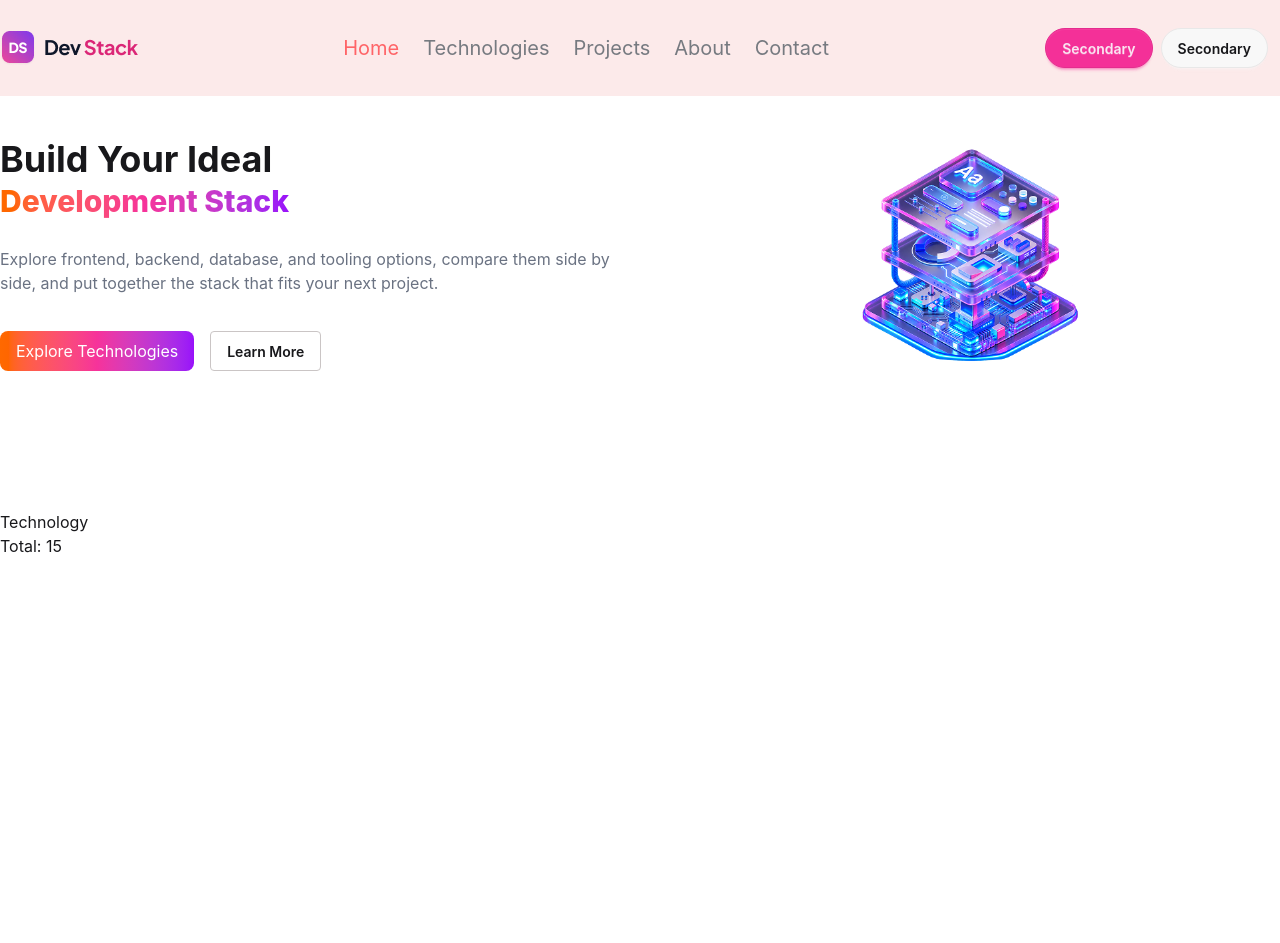
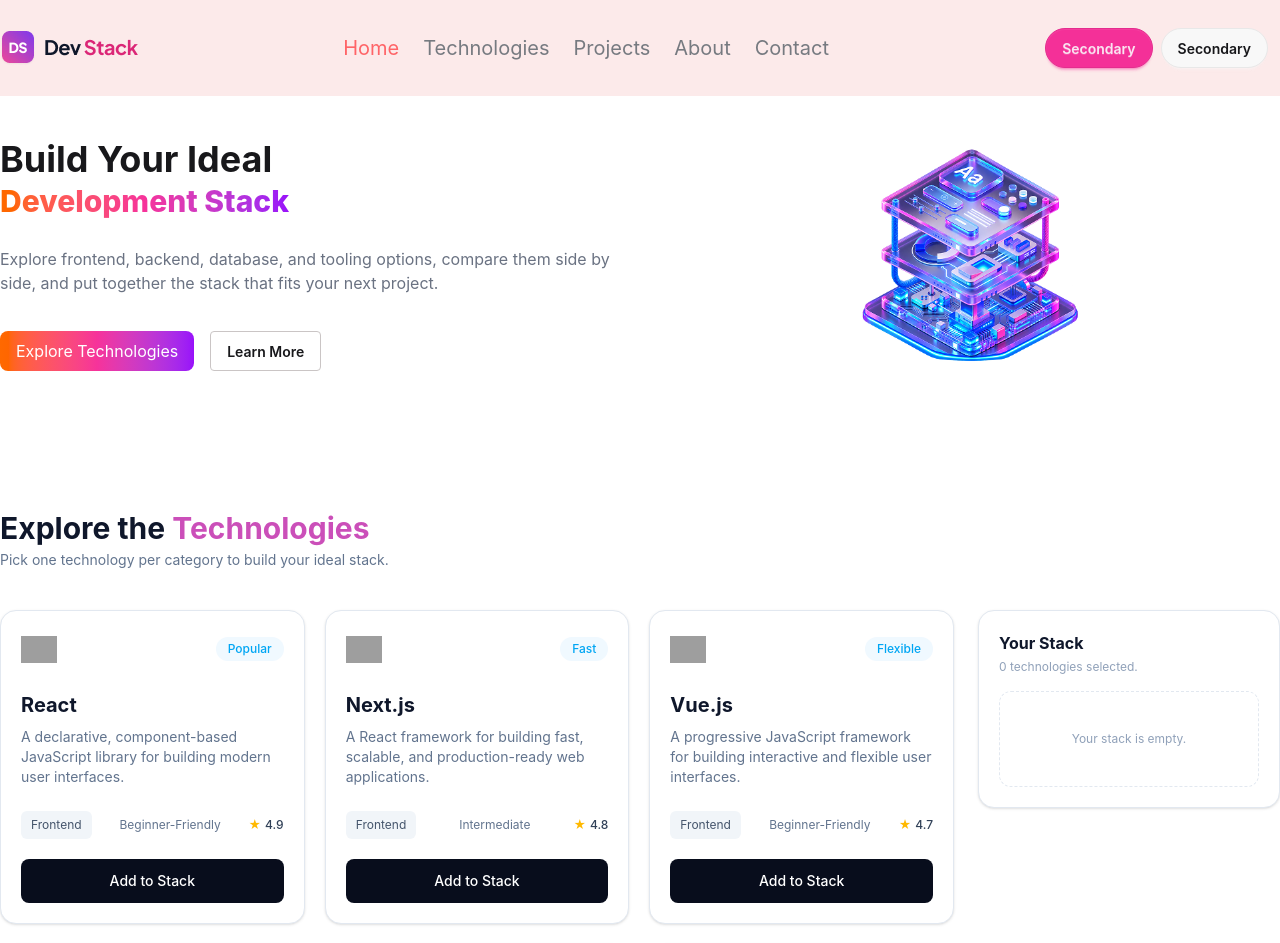
Before and after one commit to nayanhalder730/dev-stack-2026, a React (Vite) app: page / in a window 1280 px wide. Shown: the top 943 px of the page. Before the commit the page ends 800 px from the top, so only its background shows below. Built offline with nearby package versions, Linux system fonts and the light colour scheme; grey boxes are pictures that could not be loaded.

Commit message:
creat 3 files for explore the technology section ,first fetch the data.json file using promise,than drilling the data techonologies.tsx file,in this file declear toastify and passing techonolohy data other 2 files,that one make card and other techonologyStack

```diff
--- a/package.json
+++ b/package.json
@@ -13,6 +13,7 @@
     "@tailwindcss/vite": "^4.3.3",
     "react": "^19.2.8",
     "react-dom": "^19.2.8",
+    "react-toastify": "^11.1.0",
     "tailwindcss": "^4.3.3"
   },
   "devDependencies": {
--- a/src/App.tsx
+++ b/src/App.tsx
@@ -1,9 +1,10 @@
 import "./App.css";
 import Nav from "./component/nav";
 import Banner from "./component/banner";
-import { Suspense } from "react";
+import { Suspense, useState } from "react";
+import Technologies from "./component/technologies";
 import type { ITechnology } from "./type/type";
-import Technologies from "./component/technologies";
+import { ToastContainer } from "react-toastify";
 
 const technologiesPromis = async (): Promise<ITechnology[]> => {
   const res = await fetch("/data.json");
@@ -13,14 +14,18 @@ const technologiesPromis = async (): Promise<ITechnology[]> => {
 };
 
 function App() {
+  const [technologies] = useState(() => technologiesPromis);
+
   return (
     <>
       <Nav />
       <Banner />
 
       <Suspense fallback="Loading....">
-        <Technologies technologies={technologiesPromis()} />
+        <Technologies technologies={technologies()} />
       </Suspense>
+
+      <ToastContainer />
     </>
   );
 }
--- a/src/component/technologies.tsx
+++ b/src/component/technologies.tsx
@@ -1,19 +1,133 @@
-import { use } from "react";
+import { use, useState } from "react";
+import { toast, Bounce } from "react-toastify";
+
 import type { ITechnology } from "../type/type";
+import TechnologyCart from "./technologyCart";
+import TechnologyStack from "./technologyStack";
 
-export interface TechnologiesProps {
+interface TechnologiesProps {
   technologies: Promise<ITechnology[]>;
 }
 
 export default function Technologies({
   technologies,
 }: TechnologiesProps) {
-  const tec = use(technologies);
+  const technology = use(technologies);
+
+  const [selectedTechnologies, setSelectedTechnologies] = useState<
+    ITechnology[]
+  >([]);
+
+
+  const handleAdd = (tech: ITechnology) => {
+
+    const alreadySelected = selectedTechnologies.some(
+      (item) => item.id === tech.id
+    );
+
+    if (alreadySelected) {
+      toast.info(`${tech.name} is already in your stack!`, {
+        position: "bottom-right",
+        autoClose: 3000,
+        theme: "light",
+      });
+
+      return;
+    }
+
+    setSelectedTechnologies((prev) => [...prev, tech]);
+
+    toast.success(`🦄 ${tech.name} added to your stack!`, {
+      position: "bottom-right",
+      autoClose: 5000,
+      hideProgressBar: false,
+      closeOnClick: false,
+      pauseOnHover: true,
+      draggable: true,
+      progress: undefined,
+      theme: "light",
+      transition: Bounce,
+    });
+  };
+
+  const handleRemove = (id: string) => {
+    const removedTechnology = selectedTechnologies.find(
+      (item) => item.id === id
+    );
+
+    setSelectedTechnologies((prev) =>
+      prev.filter((item) => item.id !== id)
+    );
+
+    if (removedTechnology) {
+      toast.success(
+        `${removedTechnology.name} removed from your stack.`,
+        {
+          position: "bottom-right",
+          autoClose: 3000,
+          theme: "light",
+        }
+      );
+    }
+  };
+
+  const handleRemoveAll = () => {
+    if (selectedTechnologies.length === 0) {
+      return;
+    }
+
+    setSelectedTechnologies([]);
+
+    toast.success("All technologies removed from your stack.", {
+      position: "bottom-right",
+      autoClose: 3000,
+      theme: "light",
+    });
+  };
 
   return (
-    <div>
-        <h3>Technology</h3>
-      <h2>Total: {tec.length}</h2>
-    </div>
+    <section>
+      <div className="container mx-auto ">
+
+        <div className="mb-10">
+          <h1 className="text-3xl font-bold text-slate-900">
+            Explore the <span className="text-[#cb4fb9]">Technologies</span>
+          </h1>
+
+          <p className="mt-1 text-sm text-slate-500">
+            Pick one technology per category to build your ideal stack.
+          </p>
+        </div>
+
+        <div className="grid grid-cols-1 gap-6 lg:grid-cols-4">
+
+          <div className="lg:col-span-3">
+            <div className="grid grid-cols-1 gap-5 xl:grid-cols-3">
+
+              {technology.map((item) => (
+                <TechnologyCart
+                  key={item.id}
+                  technology={item}
+                  onAdd={handleAdd}
+                  isSelected={selectedTechnologies.some(
+                    (tech) => tech.id === item.id
+                  )}
+                />
+              ))}
+
+            </div>
+          </div>
+
+          <div className="lg:col-span-1">
+            <TechnologyStack
+              selectedTechnologies={selectedTechnologies}
+              onRemove={handleRemove}
+              onRemoveAll={handleRemoveAll}
+            />
+          </div>
+
+        </div>
+      </div>
+    </section>
   );
 }
--- /dev/null
+++ b/src/component/technologyCart.tsx
@@ -0,0 +1,62 @@
+import type { ITechnology } from "../type/type";
+
+interface TechnologyCartProps {
+  technology: ITechnology;
+  onAdd: (technology: ITechnology) => void;
+  isSelected: boolean;
+}
+
+export default function TechnologyCart({
+  technology,
+  onAdd,
+  isSelected,
+}: TechnologyCartProps) {
+  return (
+    <div className="rounded-2xl border border-slate-200 bg-white p-5 shadow-sm transition duration-300 hover:-translate-y-1 hover:shadow-md">
+      <div className="mb-6 flex items-center justify-between">
+        <img
+          src={technology.icon}
+          alt={technology.name}
+          className="h-9 w-9 object-contain"
+        />
+
+        <span className="rounded-full bg-sky-50 px-3 py-1 text-xs font-medium text-sky-500">
+          {technology.badge}
+        </span>
+      </div>
+
+      <h2 className="mb-2 text-xl font-bold text-slate-900">
+        {technology.name}
+      </h2>
+
+      <p className="mb-6 h-[60px] overflow-hidden text-sm leading-5 text-slate-500">
+        {technology.description}
+      </p>
+
+      <div className="mb-5 flex items-center justify-between gap-2 text-xs">
+        <span className="rounded-md bg-slate-100 px-2.5 py-1.5 text-slate-600">
+          {technology.category}
+        </span>
+
+        <span className="text-slate-500">{technology.difficulty}</span>
+
+        <span className="flex items-center gap-1 font-medium text-slate-700">
+          <span className="text-amber-400">★</span>
+          {technology.rating}
+        </span>
+      </div>
+
+      <button
+        onClick={() => onAdd(technology)}
+        disabled={isSelected}
+        className={`w-full rounded-lg py-3 text-sm font-medium text-white transition ${
+          isSelected
+            ? "cursor-not-allowed bg-slate-400"
+            : "bg-[#080d1c] hover:bg-slate-800"
+        }`}
+      >
+        {isSelected ? "Added to Stack" : "Add to Stack"}
+      </button>
+    </div>
+  );
+}
--- /dev/null
+++ b/src/component/technologyStack.tsx
@@ -0,0 +1,66 @@
+import type { ITechnology } from "../type/type";
+
+interface TechnologyStackProps {
+  selectedTechnologies: ITechnology[];
+  onRemove: (id: string) => void;
+  onRemoveAll: () => void;
+}
+
+export default function TechnologyStack({
+  selectedTechnologies,
+  onRemove,
+  onRemoveAll,
+}: TechnologyStackProps) {
+  return (
+    <div className="rounded-2xl border border-slate-200 bg-white p-5 shadow-sm">
+      <h2 className="text-base font-bold text-slate-900">Your Stack</h2>
+
+      <p className="mt-1 text-xs text-slate-400">
+        {selectedTechnologies.length} technologies selected.
+      </p>
+
+      {selectedTechnologies.length === 0 ? (
+        <div className="mt-4 flex h-24 items-center justify-center rounded-xl border border-dashed border-slate-200">
+          <p className="text-xs text-slate-400">Your stack is empty.</p>
+        </div>
+      ) : (
+        <>
+          <div className="mt-4 space-y-2">
+            {selectedTechnologies.map((technology) => (
+              <div
+                key={technology.id}
+                className="flex items-center justify-between rounded-lg border border-slate-200 px-3 py-2"
+              >
+                <div className="flex items-center gap-2">
+                  <img
+                    src={technology.icon}
+                    alt={technology.name}
+                    className="h-5 w-5 object-contain"
+                  />
+
+                  <span className="text-xs font-medium text-slate-700">
+                    {technology.name}
+                  </span>
+                </div>
+
+                <button
+                  onClick={() => onRemove(technology.id)}
+                  className="text-lg text-slate-400 transition hover:text-red-500"
+                >
+                  ×
+                </button>
+              </div>
+            ))}
+          </div>
+
+          <button
+            onClick={onRemoveAll}
+            className="mt-5 w-full rounded-lg border border-red-200 py-2.5 text-xs font-medium text-red-500 transition hover:bg-red-50"
+          >
+            Remove All
+          </button>
+        </>
+      )}
+    </div>
+  );
+}
```
Also changed, not shown: 1 other file (tests, documents, lock files or other folders).
